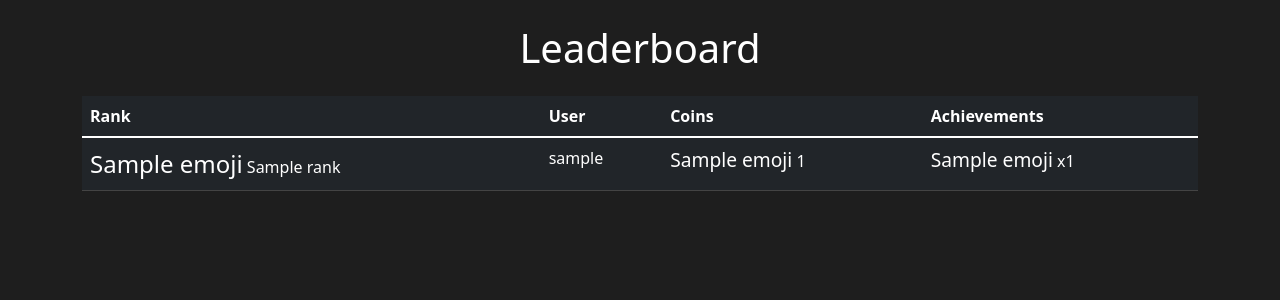
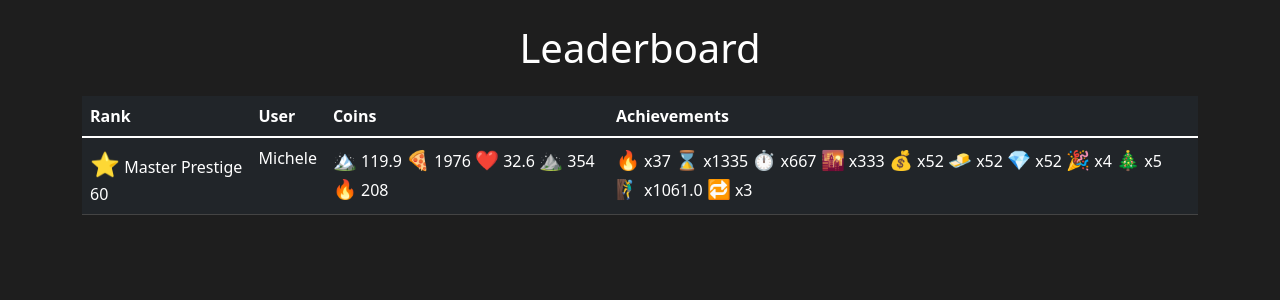
Before and after one commit to micmer-git/league-of-strava-website, a Flask app: template templates/leaderboard.html in a window 1280 px wide. Shown: the part 56-356 px from the top of the page. Run offline with Flask 3, Linux system fonts and the light colour scheme; the template is opened without the code that fills it: values that come from a table or form of the project are taken from there, most other values are stand-ins (such as "Sample title", 1, 10 or a date in 2020).

Commit message:
wow db works locally super nice :))

```diff
--- a/app.py
+++ b/app.py
@@ -3,12 +3,33 @@ import pandas as pd
 from werkzeug.utils import secure_filename
 import logging
 import os
+from flask_sqlalchemy import SQLAlchemy
+from sqlalchemy.orm import relationship
 
 app = Flask(__name__)
 
 # Configuration
 ALLOWED_EXTENSIONS = {'csv'}
 app.config['MAX_CONTENT_LENGTH'] = 10 * 1024 * 1024  # 10 Megabytes
+
+app.config['SQLALCHEMY_DATABASE_URI'] = 'sqlite:///users.db'  # Database URL
+app.config['SQLALCHEMY_TRACK_MODIFICATIONS'] = False
+
+db = SQLAlchemy(app)
+
+
+class User(db.Model):
+    id = db.Column(db.Integer, primary_key=True)
+    username = db.Column(db.String(100), nullable=False, unique=True)
+    rank_name = db.Column(db.String(100), nullable=False)
+    rank_emoji = db.Column(db.String(10), nullable=False)
+    total_hours = db.Column(db.Float, nullable=False)
+    coins = db.Column(db.PickleType, nullable=False)          # Changed to PickleType
+    achievements = db.Column(db.PickleType, nullable=False)   # Changed to PickleType
+
+    def __repr__(self):
+        return f'<User {self.username}>'
+
 
 # Initialize logging
 logging.basicConfig(level=logging.INFO)
@@ -44,48 +65,6 @@ users = [
     # Add more users as needed
 ]
 
-# Rank System Configuration in Python (Based on Total Hours)
-rank_config = [
-    {'name': 'Bronze 3', 'emoji': '🥉', 'min_hours': 0},
-    {'name': 'Bronze 2', 'emoji': '🥉', 'min_hours': 50},   # 5*10
-    {'name': 'Bronze 1', 'emoji': '🥉', 'min_hours': 100},  # 10*10
-    {'name': 'Silver 3', 'emoji': '🥈', 'min_hours': 150},
-    {'name': 'Silver 2', 'emoji': '🥈', 'min_hours': 200},
-    {'name': 'Silver 1', 'emoji': '🥈', 'min_hours': 250},
-    {'name': 'Gold 3', 'emoji': '🥇', 'min_hours': 300},
-    {'name': 'Gold 2', 'emoji': '🥇', 'min_hours': 350},
-    {'name': 'Gold 1', 'emoji': '🥇', 'min_hours': 400},
-    {'name': 'Platinum 3', 'emoji': '🏆', 'min_hours': 450},
-    {'name': 'Platinum 2', 'emoji': '🏆', 'min_hours': 500},
-    {'name': 'Platinum 1', 'emoji': '🏆', 'min_hours': 550},
-    {'name': 'Diamond 3', 'emoji': '💎', 'min_hours': 600},
-    {'name': 'Diamond 2', 'emoji': '💎', 'min_hours': 650},
-    {'name': 'Diamond 1', 'emoji': '💎', 'min_hours': 700},
-    {'name': 'Master 3', 'emoji': '🔥', 'min_hours': 750},
-    {'name': 'Master 2', 'emoji': '🔥', 'min_hours': 800},
-    {'name': 'Master 1', 'emoji': '🔥', 'min_hours': 850},
-    {'name': 'Grandmaster 3', 'emoji': '🚀', 'min_hours': 900},
-    {'name': 'Grandmaster 2', 'emoji': '🚀', 'min_hours': 950},
-    {'name': 'Grandmaster 1', 'emoji': '🚀', 'min_hours': 1000},
-    {'name': 'Challenger', 'emoji': '🌟', 'min_hours': 1050},
-]
-
-# Dynamically add Master Prestige levels
-for i in range(2, 101):
-    rank_config.append({
-        'name': f'Master Prestige {i}',
-        'emoji': '⭐',
-        'min_hours': 1050 + (i - 1) * 100  # Each level requires 50 additional hours
-    })
-
-
-from flask import Flask, render_template, request
-import pandas as pd
-from werkzeug.utils import secure_filename
-import logging
-import os
-
-app = Flask(__name__)
 
 # Configuration
 ALLOWED_EXTENSIONS = {'csv'}
@@ -460,19 +439,21 @@ def calculate_hours_total(df):
 @app.route('/', methods=['GET', 'POST'])
 def index():
     if request.method == 'POST':
-        # Check if the POST request has the file part
+        username = request.form.get('username')
+        if not username:
+            error = 'Please enter a username.'
+            return render_template('index.html', error=error)
+
+        # Rest of your file upload code...
         if 'file' not in request.files:
             error = 'No file part in the request.'
             return render_template('index.html', error=error)
         file = request.files['file']
-        # If the user does not select a file
         if file.filename == '':
             error = 'No file selected.'
             return render_template('index.html', error=error)
         if file and allowed_file(file.filename):
-            filename = secure_filename(file.filename)
-            # Optionally, save the file to a temporary location
-            # file.save(os.path.join('uploads', filename))
+            # Process the file
             try:
                 dataframe = pd.read_csv(file)
                 dataframe, error = process_dataframe(dataframe)
@@ -480,15 +461,27 @@ def index():
                     return render_template('index.html', error=error)
 
                 # Proceed with processing
-                achievements = calculate_achievements(dataframe, achievement_config)
+                achievements = calculate_achievements(dataframe, achievement_config.copy())
                 coins = calculate_coins(dataframe)
                 stats = calculate_stats(dataframe)
                 total_hours = calculate_hours_total(dataframe)
-                hours_last_month = calculate_hours_last_month(dataframe)  # Update this function
+                hours_last_month = calculate_hours_last_month(dataframe)
                 user_rank = get_user_rank(total_hours, rank_config)
                 progress, hours_next_level = calculate_progress(total_hours, rank_config)
 
-                # Now render the dashboard template
+                # Save user data to the database
+                user = User(
+                    username=username,
+                    rank_name=user_rank['name'],
+                    rank_emoji=user_rank['emoji'],
+                    total_hours=total_hours,
+                    coins=coins,
+                    achievements=achievements
+                )
+                db.session.add(user)
+                db.session.commit()
+
+                # Render the dashboard
                 return render_template('dashboard.html',
                                        user_rank=user_rank,
                                        total_hours=total_hours,
@@ -506,7 +499,6 @@ def index():
             error = 'Invalid file type. Please upload a CSV file.'
             return render_template('index.html', error=error)
     else:
-        # GET request, show the file upload form
         return render_template('index.html')
 
 
@@ -514,12 +506,22 @@ def index():
 # Route for the leaderboard
 @app.route('/leaderboard')
 def leaderboard():
+    # Retrieve all users from the database
+    users = User.query.all()
+
+    # Create a rank order mapping
+    rank_order = {rank['name']: index for index, rank in enumerate(rank_config)}
+
+    # Function to get rank index
+    def get_rank_index(rank_name):
+        return rank_order.get(rank_name, len(rank_order))
+
     # Sort users by rank
-    rank_order = {rank['name']: index for index, rank in enumerate(rank_config)}
-    sorted_users = sorted(users, key=lambda x: rank_order.get(x['rank']['name'], len(rank_order)))
+    sorted_users = sorted(users, key=lambda x: get_rank_index(x.rank_name))
+
     return render_template('leaderboard.html', users=sorted_users)
 
 if __name__ == '__main__':
-    # Ensure the 'uploads' directory exists if you plan to save files
-    # os.makedirs('uploads', exist_ok=True)
+    with app.app_context():
+        db.create_all()  # Creates the tables if they don't exist
     app.run(debug=True)
--- a/requirements.txt
+++ b/requirements.txt
@@ -2,3 +2,4 @@ Flask
 pandas
 gunicorn
 Werkzeug
+sqlalchemy
--- a/templates/leaderboard.html
+++ b/templates/leaderboard.html
@@ -49,17 +49,27 @@
     {% for user in users %}
     <tr>
         <td>
-                        <span class="rank-emoji">{{ user.rank.emoji }}</span> {{ user.rank.name }}
+            <span class="rank-emoji">{{ user.rank_emoji }}</span> {{ user.rank_name }}
         </td>
         <td>{{ user.username }}</td>
         <td>
             {% for coin in user.coins %}
-                            <span class="coin-emoji">{{ coin.emoji }}</span> {{ coin.count }}
+                <span class="coin-emoji">{{ coin['emoji'] }}</span> {{ coin['count'] }}
             {% endfor %}
         </td>
         <td>
-                        {% for achievement in user.achievements %}
-                            <span class="achievement-emoji">{{ achievement.emoji }}</span> x{{ achievement.count }}
+            {% for category, achievements in user.achievements.items() %}
+                {% if category != 'longestStreak' %}
+                    {% for achievement in achievements %}
+                        {% if achievement['count'] > 0 %}
+                            <span class="achievement-emoji">{{ achievement['emoji'] }}</span> x{{ achievement['count'] }}
+                        {% endif %}
+                    {% endfor %}
+                {% else %}
+                    {% if achievements['count'] > 0 %}
+                        <span class="achievement-emoji">{{ achievements['emoji'] }}</span> x{{ achievements['count'] }}
+                    {% endif %}
+                {% endif %}
             {% endfor %}
         </td>
     </tr>
```
Also changed, not shown: templates/index.html (+11 -6 lines), instance/users.db (added). Lines whose indentation alone changed are shown as unchanged.
